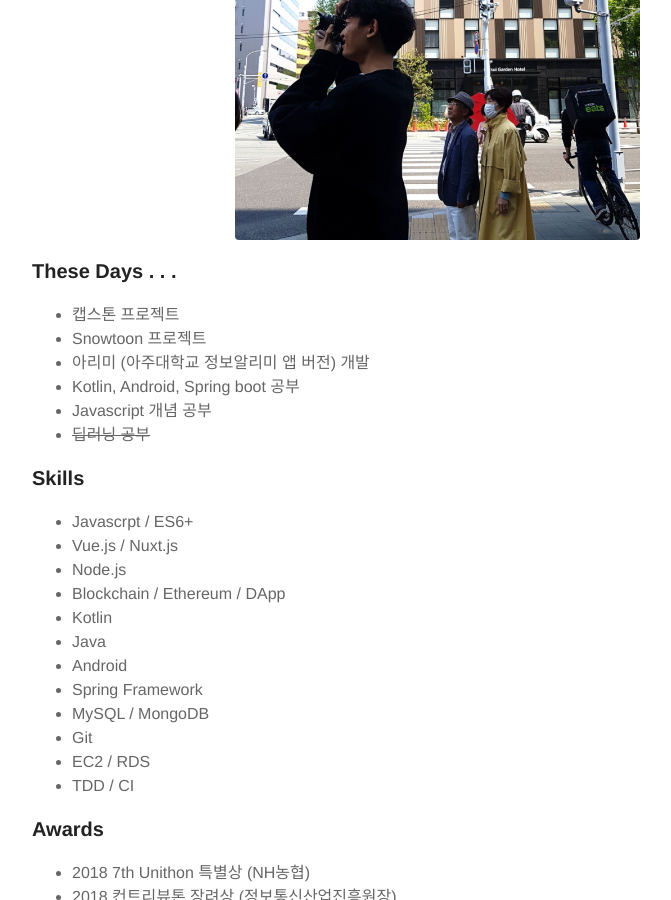
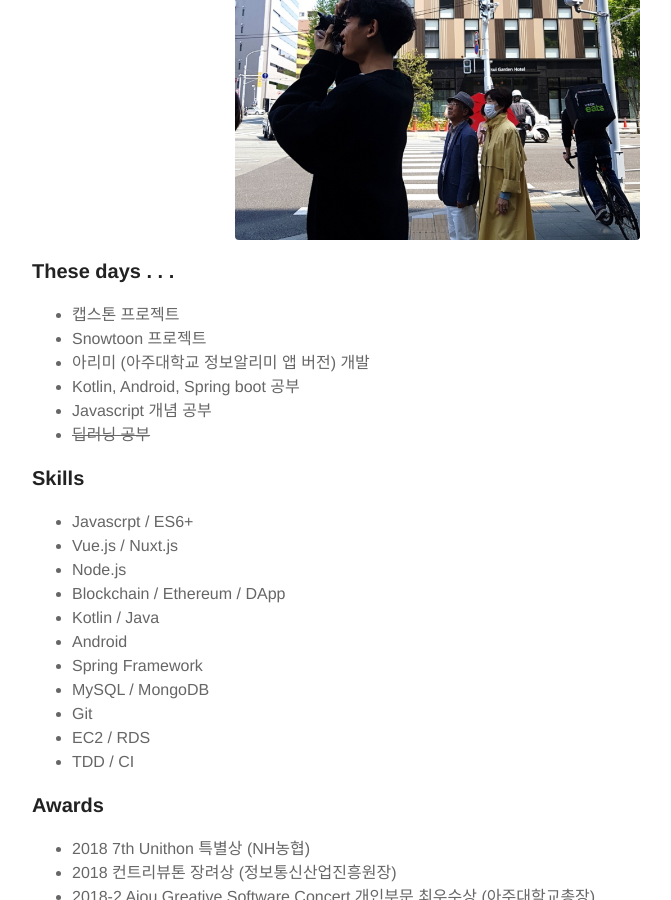
Before and after one commit to MakeHoney/MakeHoney.github.io, a Jekyll site: the page built from about.md, in a window 1280 px wide and 900 px high, scrolled down 290 px. Shown: the whole window, without its empty margins (203-874 px from the left). Built offline with Jekyll 4.4.1, drawn with Linux system fonts in a browser that asks for light colours.

```diff
--- a/about.md
+++ b/about.md
@@ -4,7 +4,7 @@ layout: page
 ---
 ![Profile Image]({{ site.url }}/{{ site.picture }})
 
-### These Days . . .
+### These days . . .
 - 캡스톤 프로젝트
 - Snowtoon 프로젝트
 - 아리미 (아주대학교 정보알리미 앱 버전) 개발
@@ -17,8 +17,7 @@ layout: page
 - Vue.js / Nuxt.js
 - Node.js
 - Blockchain / Ethereum / DApp
-- Kotlin
-- Java
+- Kotlin / Java
 - Android
 - Spring Framework
 - MySQL / MongoDB
```
Also changed, not shown: README.md.
